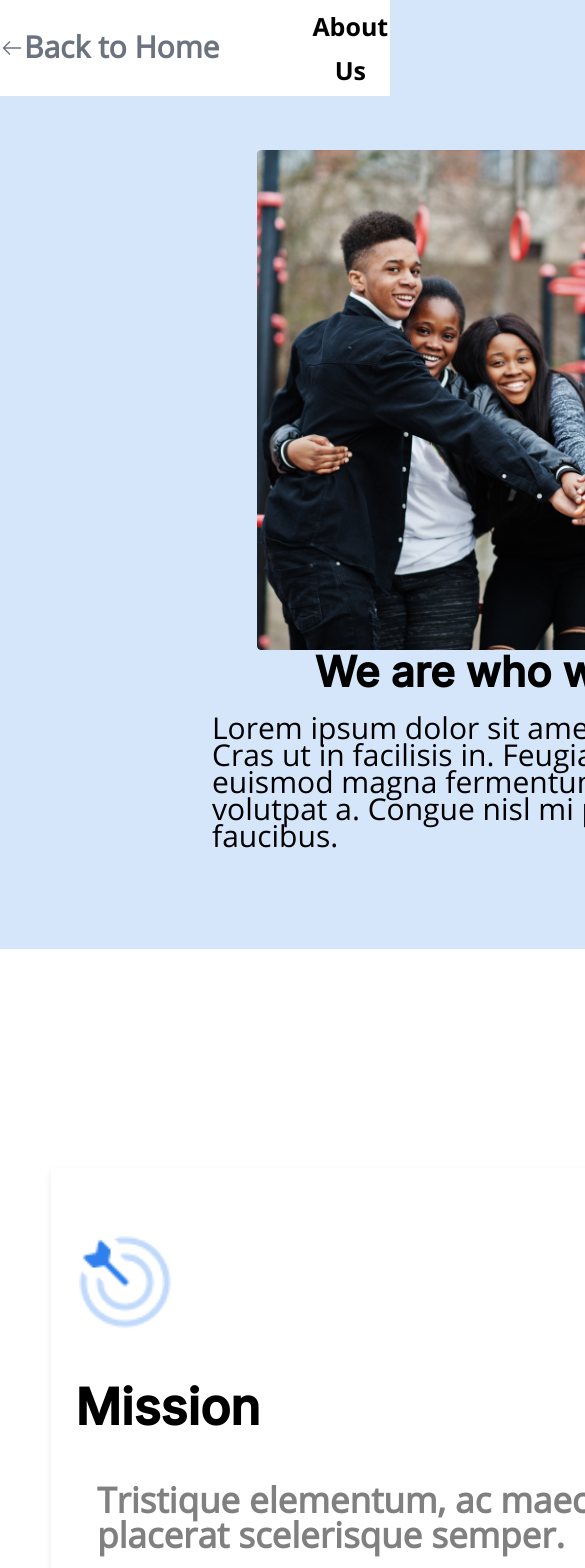
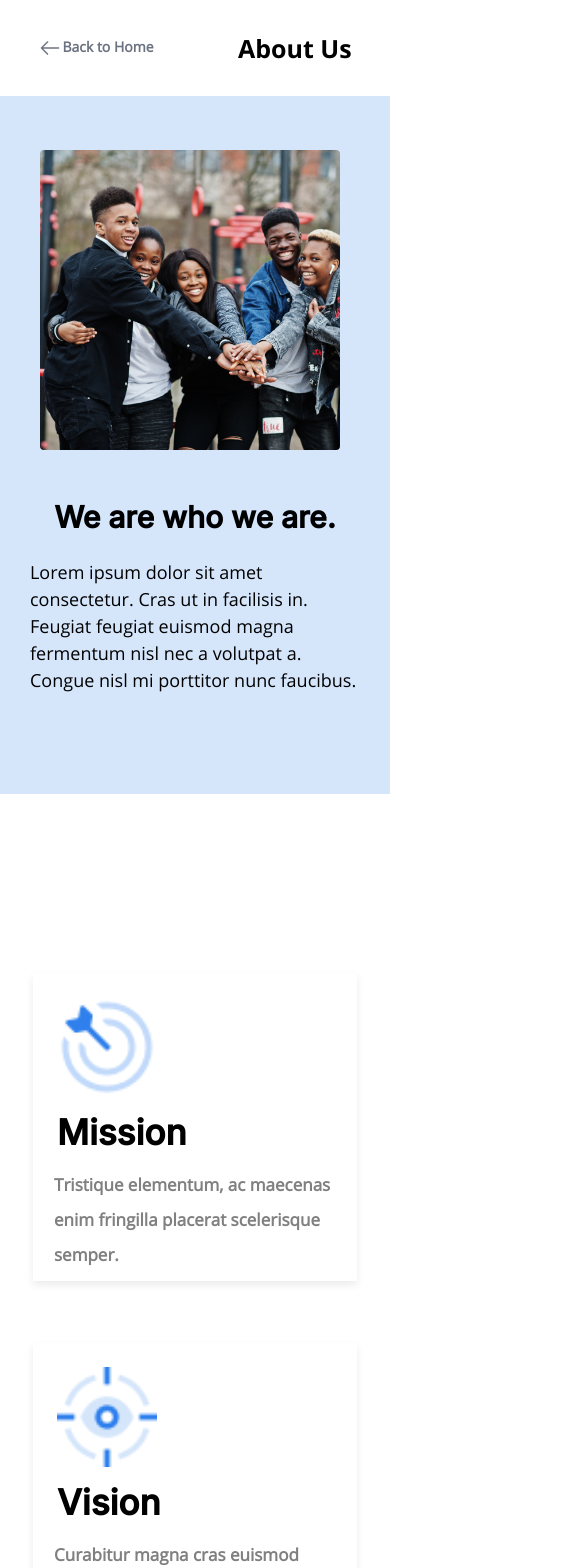
Before and after one commit to Maryann-01/project, a React (Vite) app: page /aboutUs in a window 390 px wide. Shown: the top 1568 px of the page, 585 px wide, since content can reach past the window. Built offline with nearby package versions, Linux system fonts and the light colour scheme; a web font is replaced by a local one.

Commit message:
fix:made the AboutUs page responsive

```diff
--- a/src/components/AboutUs/AboutUs.css
+++ b/src/components/AboutUs/AboutUs.css
@@ -20,7 +20,7 @@
     position: fixed;
     top: 0;
     display: flex;
-    justify-content: space-evenly;
+    /* justify-content: space-evenly; */
     align-items: center;
     height: 96px;
     background-color: white;
@@ -154,13 +154,15 @@
     align-self: center;
     justify-self: center;
 }
-
+.teams p{
+    padding-top:10px;
+}
 .Volunteer {
     background-color: #D5E6FB;
     align-self: center;
     justify-self: center;
     display: flex;
-    width: 88%;
+    width:80vw;
     margin-top: 20vh;
     padding: 48px 100px 48px 100px;
     border-radius: 8px;
@@ -237,7 +239,7 @@
     text-align: center;
 }
 
-@media (min-width: 900px) and (max-width: 1024px) {
+@media  only screen and (max-width: 1024px) {
     .aboutUs{
        overflow-x: hidden !important;
     }
@@ -248,15 +250,23 @@
     }
     .flexAbout{
         display:flex;
-        gap:2px;
-        padding: 150px 0px 100px;
+        gap:30px;
+        padding: 150px 15px 100px;
     }
+
     .img, .textbox-img{
        width:400px;
        height:300px;
     }
     .textbox p{
         width:500px;
+    }
+    .content .mission p,
+    .content .vision p {
+        padding-bottom: 120px;
+    }
+    .volunteer-btn {
+        width:150px;
     }
     .scrollArrow {
         margin: 5px 20px 150px;
@@ -265,21 +275,20 @@
 
 @media only screen and (max-width:900px) {
     .aboutUs{
-        width:1024px;
+        overflow-x: hidden !important;
+        width:100%;
     }
     .aboutNav {
         gap: 8vw;
+        display: flex;
+        justify-content: space-evenly;
     }
-.redirect{
-    width:400px;
-}
 .redirect p{
-    font-size: 30px;
+    width:700px;
 }
     .aboutNav h3 {
         font-size: 25px;
     }
-
     .secondAbout {
         display: flex;
         flex-direction: column-reverse;
@@ -301,56 +310,57 @@
     .img,
     .textbox-img,
     .headlineDiv img {
-        width: 500px;
-        height: 500px;
         border-radius: 4px;
+        width:300px;
     }
 
     .headlineDiv .textbox {
         text-align: center;
-        width: 360px;
     }
-
-    .textbox h3,
-    .headlineDiv h2 {
+.headlineDiv{
+    padding: 40px 0px 100px;
+    display: flex;
+        flex-direction: column;
+}
+    .textbox h3{
         font-family: Inter;
-        font-size: 42px;
+        font-size: 30px;
         font-weight: 700;
         line-height: 44px;
         letter-spacing: 0em;
         text-align: left;
+        padding-top:15px;
     }
 
     .headlineDiv h2 {
-        font-size: 37px;
+        font-size: 30px;
         font-weight: 700;
         line-height: 26px;
         letter-spacing: 0em;
         text-align: left;
-        width: 360px;
         height: 27px;
         margin-top:10px;
     }
 
     .textbox p {
         font-family: myFont-P;
-        font-size: 30px;
+        font-size: 18px;
         font-weight: 400;
         line-height: 27px;
         letter-spacing: 0em;
        margin-top:20px;
-        width:600px;
+        width:330px;
     }
 
     .team,
     .content {
         flex-wrap: wrap;
     }
-
-    .content {
+    .content .mission,
+    .content .vision {
         width: 90%;
+        margin: 10px 0;
     }
-
     .content .mission img,
     .content .vision img {
         width: 100px;
@@ -362,35 +372,20 @@
 
     .content .mission h6,
     .content .vision h6 {
-        font-size: 50px;
+        font-size: 35px;
         width:100%;
         text-align: left;
     }
-
-    .content .mission,
-    .content .vision {
-        width: 100%;
-        height: 450px;
-        margin: 50px 0;
-    }
-
     .content .mission p,
     .content .vision p {
-        font-size: 35px;
-        width: 95%;
+        font-size: 17px;
         line-height: 35px;
         font-weight: 700;
         letter-spacing: 0em;
         text-align: left;
         color: grey;
-    }
-
-    .headlineDiv {
-        width: 500px;
-        /* gap: 10px; */
-        margin:20px auto 0;
-        display: flex;
-        flex-direction: column;
+        padding-left: 15px;
+        padding-bottom: 90px;
     }
 
     .fourthAbout {
@@ -407,14 +402,14 @@
         width:100%;
     }
     .vol p {
-        width: 500px;
+        width: 330px;
+        margin:0 auto;
         text-align: center;
-        font-size: 26px;
-        line-height: 35px;
+        font-size: 17px;
+        line-height: 33px;
     }
     .vol h3 {
         margin:0 auto;
-        width:300px;
         text-align: center;
     }
 
```
